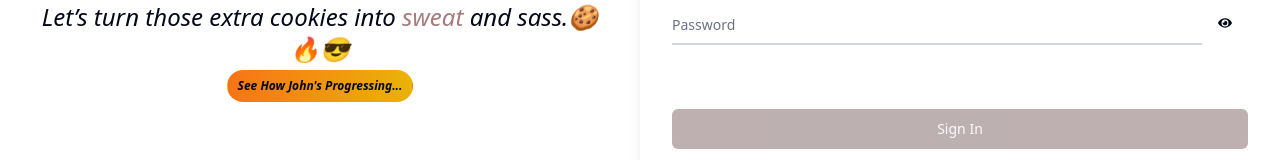
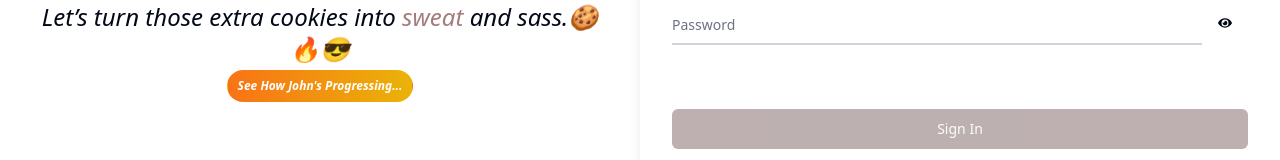
Before and after one commit to manOnTheMoon2101/weight_management, a Next.js app: page /login in a window 1280 px wide. Shown: the part 379-539 px from the top of the page. Built offline with nearby package versions, Linux system fonts and the light colour scheme; a web font is replaced by a local one.

Commit message:
color update

```diff
--- a/app/components/Hero/hero.tsx
+++ b/app/components/Hero/hero.tsx
@@ -12,7 +12,7 @@ function Hero() {
       <span className={`${tienne.className} text-6xl font-bold`}>Welcome!</span> <br />
       <span className="text-2xl italic">
         Let’s turn those extra cookies into <span className="text-primary">sweat</span> and sass.🍪🔥😎<br/>
-        <Badge className="bg-gradient-to-r from-orange-500 to-yellow-500 font-bold h-8">
+        <Badge className="bg-gradient-to-r from-orange-500 to-yellow-500 font-bold h-8 text-white">
               <Link href="/demo">See How John's Progressing...</Link>
             </Badge>
       </span>
```
